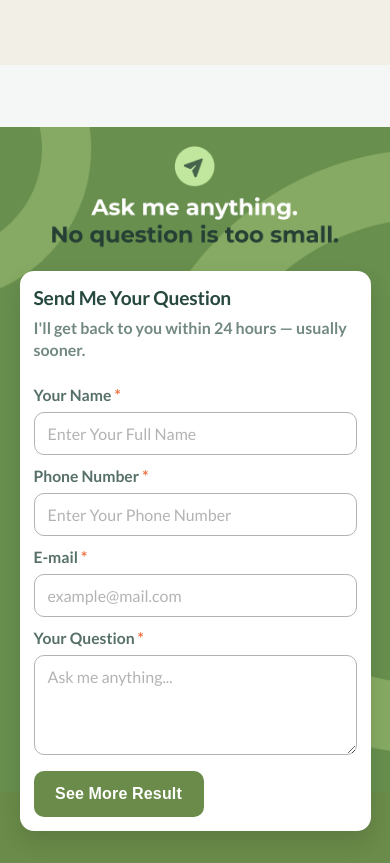
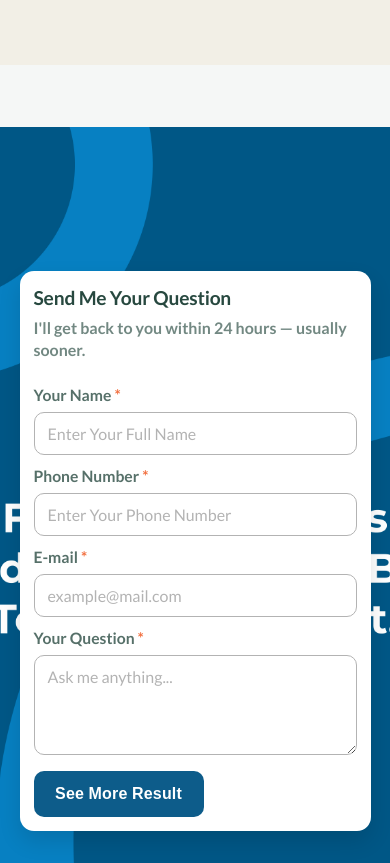
Before and after one commit to BuildoftLabs/Sumana-pal, a React (Vite) app: page / in a window 390 px wide. Shown: the part 3920-4783 px from the top of the page. Built offline with nearby package versions, Linux system fonts and the light colour scheme; no server answers; the database is empty.

Commit message:
Update contact form background images to blue variants

```diff
--- a/src/styles.css
+++ b/src/styles.css
@@ -2092,10 +2092,10 @@ main {
 .question-shell {
   margin: 18px auto 0;
   width: min(1380px, 100%);
-  background-color: #6a8b49;
-  background-image: url("/contact-left.png");
-  background-size: 100% calc(100% + 36px);
-  background-position: center top;
+  background-color: #0d5c8a;
+  background-image: url("/contact-desktop-new.png");
+  background-size: cover;
+  background-position: center center;
   background-repeat: no-repeat;
   border-radius: 22px;
   padding: clamp(16px, 2vw, 22px);
@@ -2116,10 +2116,10 @@ main {
   padding: clamp(18px, 3vw, 34px);
   color: #fff;
   min-height: 320px;
-  background-image: url("/contact-left.png");
-  background-color: #6f934f;
-  background-size: 100% 112%;
-  background-position: center top;
+  background-image: url("/contact-desktop-new.png");
+  background-color: #0d5c8a;
+  background-size: cover;
+  background-position: center center;
   background-repeat: no-repeat;
 }
 
@@ -2267,7 +2267,7 @@ main {
   min-height: 50px;
   border: none;
   border-radius: 12px;
-  background: #6a8b49;
+  background: #0d5c8a;
   color: #fff;
   font-size: 1.06rem;
   line-height: 1;
@@ -2281,7 +2281,7 @@ main {
 
 .question-submit:hover {
   transform: translateY(-1px);
-  background: #5f7f41;
+  background: #0a4f78;
 }
 
 @media (max-width: 900px) {
@@ -2305,8 +2305,8 @@ main {
     min-height: 770px;
     border-radius: 0;
     padding: 144px clamp(14px, 5vw, 22px) 12px;
-    background-image: url("/contact-mobile-bg.png");
-    background-size: 100% auto;
+    background-image: url("/contact-mobile-new.png");
+    background-size: cover;
     background-position: center top;
     background-repeat: no-repeat;
     display: block;
```
Also changed, not shown: public/contact-desktop-new.png (added), public/contact-mobile-new.png (added).
